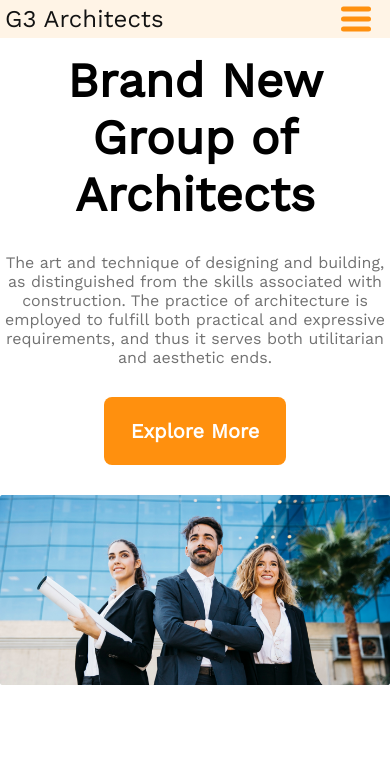
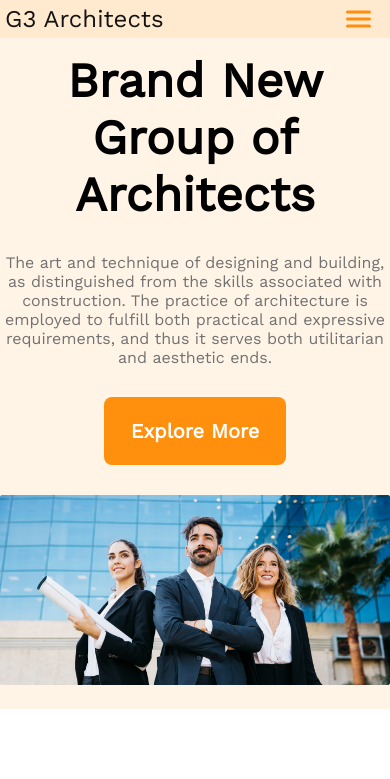
Before and after one commit to pijushwebdev/g3-architects-assign2, a plain HTML site: page index.html in a window 390 px wide. Shown: the top 779 px of the page. Drawn offline with nearby package versions, Linux system fonts and the light colour scheme.

Commit message:
fix error

```diff
--- a/css/style.css
+++ b/css/style.css
@@ -51,10 +51,10 @@ header {
 }
 
 .humburger .line {
-    width: 30px;
-    height: 5px;
+    width: 25px;
+    height: 3px;
     background-color: var(--yellow-color);
-    margin: 5px 0;
+    margin: 4px 0;
     border-radius: 3px;
     -webkit-border-radius: 3px;
     -moz-border-radius: 3px;
@@ -66,9 +66,10 @@ header {
 
 /* header style end */
 
-/* hero-section start */
+/* brand-section start */
 #brand-section {
     text-align: center;
+    background-color: var(--bg-color);
 }
 
 .brand-title {
@@ -83,19 +84,20 @@ header {
     width: 100%;
     margin-top: 30px;
 }
-/* hero-section end */
+/* brand-section end */
 /* quick-features-images style start */
-.quick-features-images{
-    display: grid;
-    grid-template-columns: repeat(2,1fr);
-    gap: 20px;
-}
 .features-content{
     display: flex;
     padding: 20px;
     align-items: center;
     gap: 70px;
 }
+.quick-features-images{
+    display: grid;
+    grid-template-columns: repeat(2,1fr);
+    gap: 20px;
+}
+
 .quick-features-images img{
     /* max-width: 340px; */
     width: 100%;
@@ -263,6 +265,10 @@ footer{
     text-align: center;
     margin-bottom: 30px;
 }
+footer .container{
+    background-color: var(--bg-color);
+    padding: 20px 0;
+}
 footer p{
     color: var(--dark2-color);
 }
@@ -284,7 +290,7 @@ footer p{
         left: 0;
         right: 0;
         bottom: 100%;
-        background-color: #1ddb82aa;
+        background-color: var(--bg-color);
         width: auto;
         height: auto;
         justify-content: space-around;
@@ -297,13 +303,15 @@ footer p{
         -o-transition: all 0.5s;
     }
     .menu a {
-        color: var(--white);
         font-size: 1.4rem;
         width: 100%;
         text-align: center;
+        font-weight: 900;
+        color: var(--yellow-color);
     }
     .humburger {
         display: block;
+        cursor: pointer;
     }
     #nav-toggler:checked~.menu {
         bottom: 0;
@@ -315,6 +323,7 @@ footer p{
     }
     .quick-features-images{
         grid-template-columns: 1fr;
+        /* order: 2; I think this will be better */
     }
     /* experience section small device */
     #experiences .content{
--- a/css/universal-style.css
+++ b/css/universal-style.css
@@ -41,7 +41,7 @@ p{
 }
 
 section {
-    margin-top: 2rem;
+    padding-top: 2rem;
 }
 
 .primary-btn{
```
